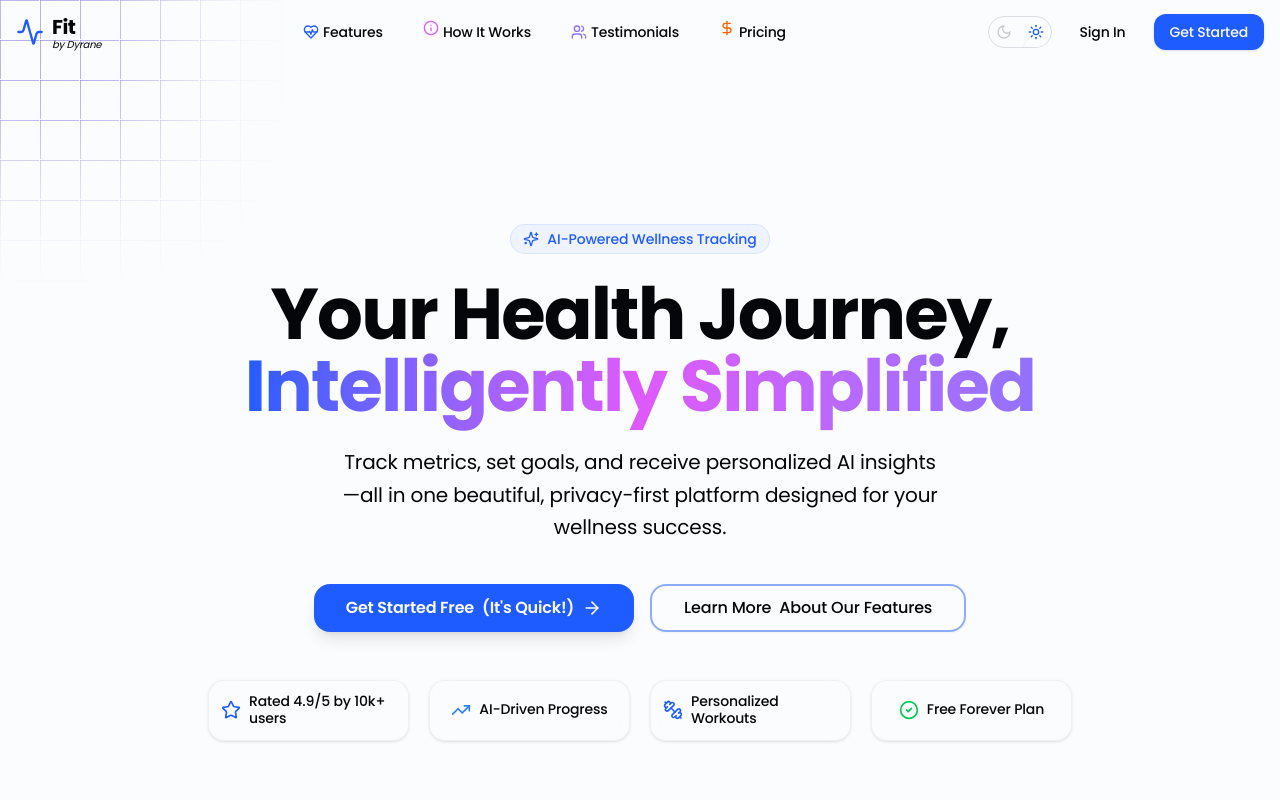
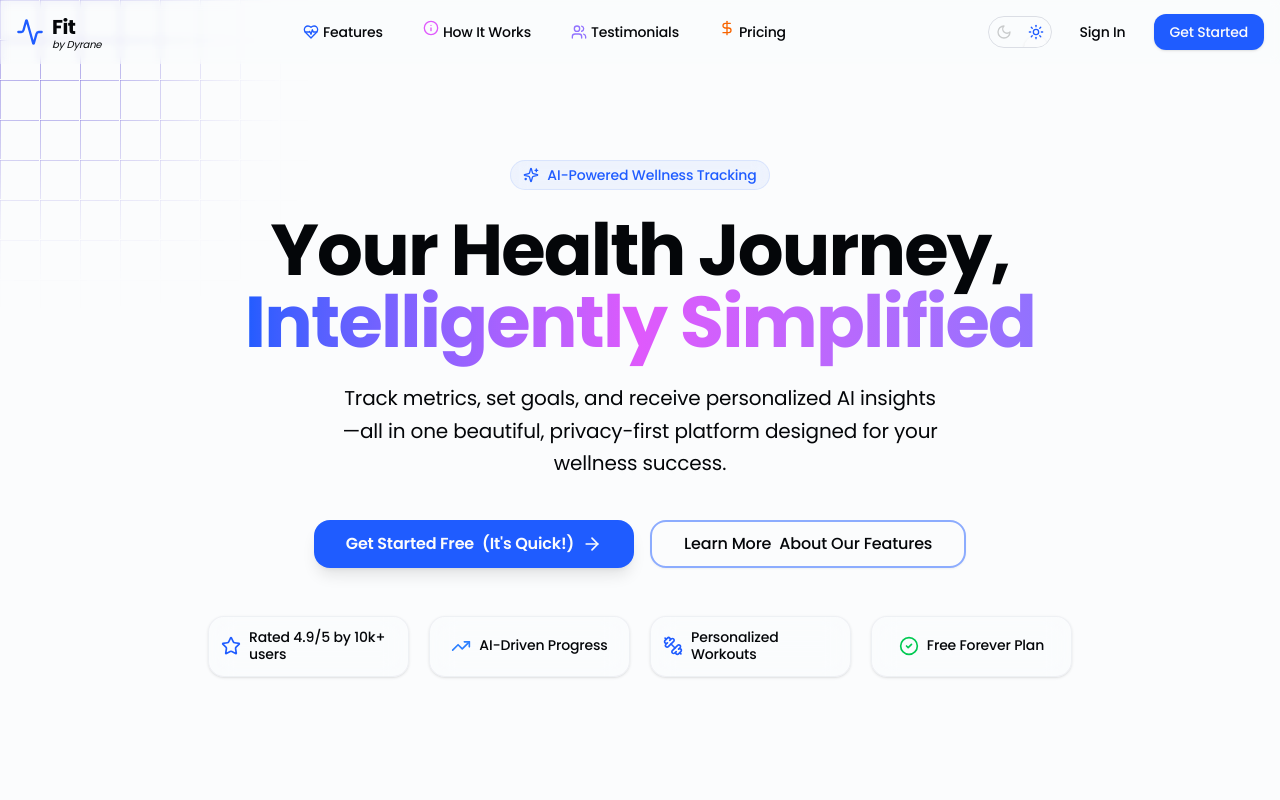
Before and after one commit to drdyrane/fit-by-dyrane, a Next.js app: page / in a window 1280 px wide. Shown: the top 800 px of the page. Built offline with nearby package versions, Linux system fonts and the light colour scheme.

Commit message:
modified:   components/shared/navbar.tsx

```diff
--- a/components/shared/navbar.tsx
+++ b/components/shared/navbar.tsx
@@ -2,7 +2,7 @@
 "use client"
 
 import Link from "next/link"
-import { useState, useEffect } from "react"
+import { useState, useEffect, useRef } from "react"
 import { Activity, Menu, X, HeartPulse, Info, Users, DollarSign } from "lucide-react"
 import { Button } from "@/components/ui/button"
 import { ThemeSwitcher } from "@/components/shared/theme-switcher"
@@ -11,12 +11,29 @@ import { cn } from "@/lib/utils"
 
 export function Navbar() {
   const [isScrolled, setIsScrolled] = useState(false)
+  const [visible, setVisible] = useState(true);
+  const lastScrollY = useRef(0);
 
   useEffect(() => {
-    const handleScroll = () => setIsScrolled(window.scrollY > 20)
-    window.addEventListener("scroll", handleScroll)
-    return () => window.removeEventListener("scroll", handleScroll)
-  }, [])
+    const handleScroll = () => {
+      const currentScrollY = window.scrollY;
+
+      if (currentScrollY < 0) return;
+
+      if (currentScrollY > lastScrollY.current) {
+        // scrolling down → hide
+        setVisible(false);
+      } else {
+        // scrolling up → show
+        setVisible(true);
+      }
+
+      lastScrollY.current = currentScrollY;
+    };
+
+    window.addEventListener("scroll", handleScroll, { passive: true });
+    return () => window.removeEventListener("scroll", handleScroll);
+  }, []);
 
   const menuItems = [
     { label: "Features", href: "#features", icon: <HeartPulse className="h-4 w-4 mr-1 text-primary animate-pulse" /> },
@@ -28,10 +45,9 @@ export function Navbar() {
   return (
     <header
       className={cn(
-        "sticky top-0 z-50 w-full transition-all duration-300",
-        isScrolled
-          ? "bg-background/80 backdrop-blur-md border-b border-border/50 shadow-lg"
-          : "bg-transparent"
+        "fixed top-0 left-0 z-50 w-full transition-transform duration-300",
+        visible ? "translate-y-0" : "-translate-y-full",
+        "bg-background/20 backdrop-blur-xs"
       )}
     >
       <div className="container mx-auto flex h-16 items-center justify-between px-4">
```
